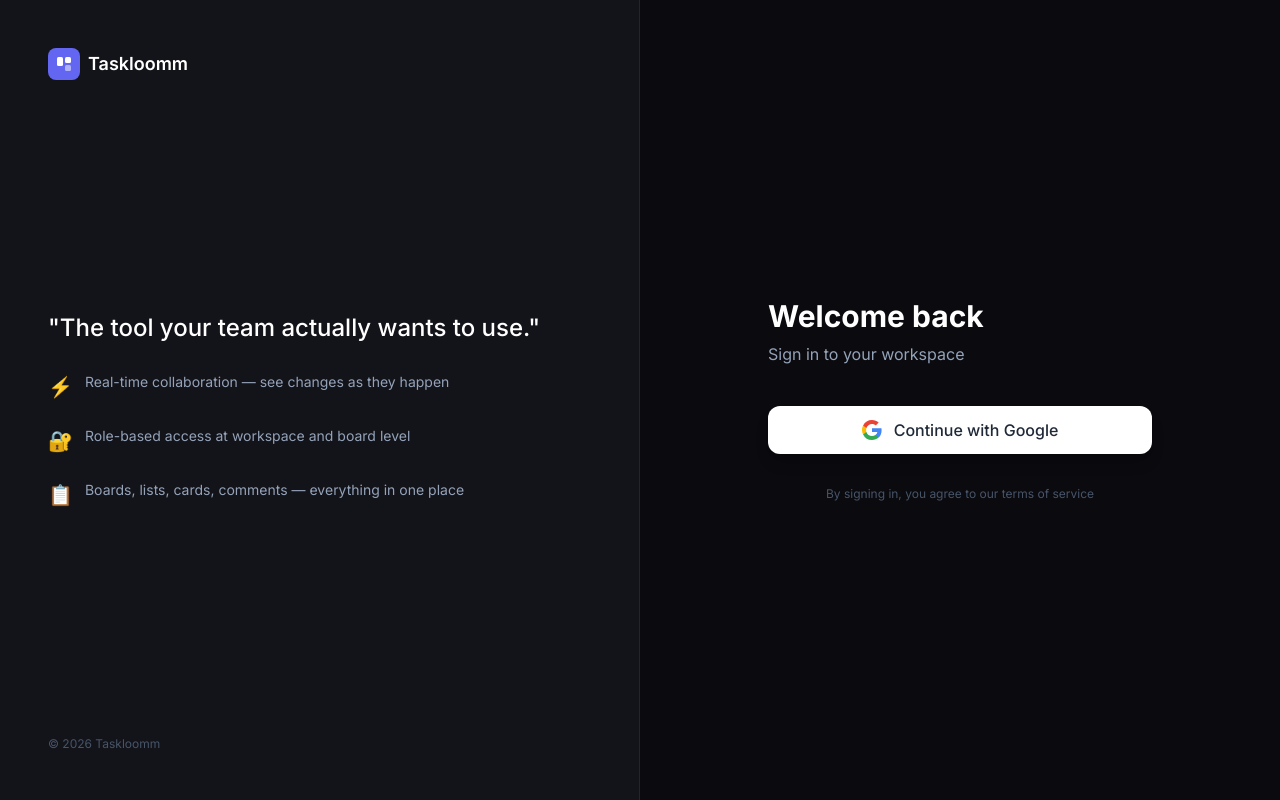
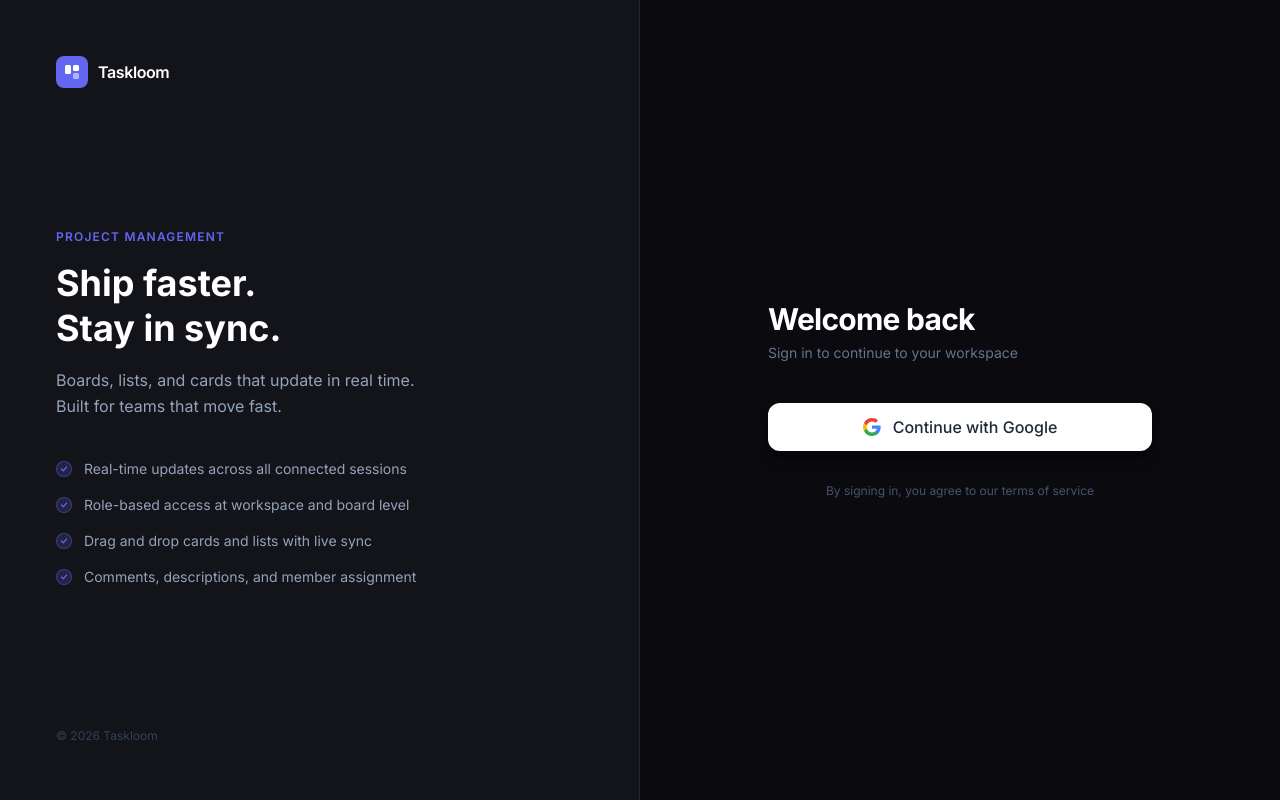
Before and after one commit to ujjwalttomar/taskloom, a React (Vite) app in the folder frontend/: page / in a window 1280 px wide. Built offline with nearby package versions, Linux system fonts and the light colour scheme; no server answers.

Commit message:
ui cleanup - remove emojis, fix avatar colors

```diff
--- a/frontend/src/components/CardModal.tsx
+++ b/frontend/src/components/CardModal.tsx
@@ -375,7 +375,8 @@ function CommentItem({ comment, currentUserId, editingId, editText, onEdit, onEd
 }
 
 function stringToColor(str: string): string {
+    const palette = ["#6366f1","#8b5cf6","#06b6d4","#10b981","#f59e0b","#ef4444","#ec4899","#14b8a6","#3b82f6","#f97316"];
     let hash = 0;
     for (let i = 0; i < str.length; i++) hash = str.charCodeAt(i) + ((hash << 5) - hash);
-    return `hsl(${Math.abs(hash) % 360}, 60%, 40%)`;
+    return palette[Math.abs(hash) % palette.length]!;
 }
--- a/frontend/src/pages/BoardPage.tsx
+++ b/frontend/src/pages/BoardPage.tsx
@@ -503,7 +503,8 @@ export function BoardPage() {
 }
 
 function stringToColor(str: string): string {
+    const palette = ["#6366f1","#8b5cf6","#06b6d4","#10b981","#f59e0b","#ef4444","#ec4899","#14b8a6","#3b82f6","#f97316"];
     let hash = 0;
     for (let i = 0; i < str.length; i++) hash = str.charCodeAt(i) + ((hash << 5) - hash);
-    return `hsl(${Math.abs(hash) % 360}, 60%, 40%)`;
+    return palette[Math.abs(hash) % palette.length]!;
 }
--- a/frontend/src/pages/DashboardPage.tsx
+++ b/frontend/src/pages/DashboardPage.tsx
@@ -348,10 +348,8 @@ function Modal({ title, children, onClose }: { title: string; children: React.Re
 }
 
 function stringToColor(str: string): string {
+    const palette = ["#6366f1","#8b5cf6","#06b6d4","#10b981","#f59e0b","#ef4444","#ec4899","#14b8a6","#3b82f6","#f97316"];
     let hash = 0;
-    for (let i = 0; i < str.length; i++) {
-        hash = str.charCodeAt(i) + ((hash << 5) - hash);
-    }
-    const hue = Math.abs(hash) % 360;
-    return `hsl(${hue}, 60%, 35%)`;
+    for (let i = 0; i < str.length; i++) hash = str.charCodeAt(i) + ((hash << 5) - hash);
+    return palette[Math.abs(hash) % palette.length]!;
 }
--- a/frontend/src/pages/LoginPage.tsx
+++ b/frontend/src/pages/LoginPage.tsx
@@ -16,9 +16,9 @@ export function LoginPage() {
 
     return (
         <div className="min-h-screen bg-bg flex">
-            {/* Left panel - branding */}
-            <div className="hidden lg:flex flex-col justify-between w-1/2 bg-surface border-r border-border p-12">
-                <div className="flex items-center gap-2">
+            {/* Left panel */}
+            <div className="hidden lg:flex flex-col justify-between w-1/2 bg-surface border-r border-border p-14">
+                <div className="flex items-center gap-2.5">
                     <div className="w-8 h-8 bg-accent rounded-lg flex items-center justify-center">
                         <svg width="16" height="16" viewBox="0 0 16 16" fill="none">
                             <rect x="1" y="1" width="6" height="9" rx="1.5" fill="white" />
@@ -26,35 +26,49 @@ export function LoginPage() {
                             <rect x="9" y="9" width="6" height="6" rx="1.5" fill="white" opacity="0.5" />
                         </svg>
                     </div>
-                    <span className="font-semibold text-white text-lg">Taskloomm</span>
+                    <span className="font-semibold text-white text-base tracking-tight">Taskloom</span>
                 </div>
 
-                <div>
-                    <blockquote className="text-2xl font-medium text-white leading-relaxed mb-6">
-                        "The tool your team actually wants to use."
-                    </blockquote>
-                    <div className="flex flex-col gap-6">
+                <div className="space-y-10">
+                    <div>
+                        <p className="text-xs font-semibold text-accent uppercase tracking-widest mb-4">
+                            Project Management
+                        </p>
+                        <h2 className="text-4xl font-bold text-white leading-tight mb-4">
+                            Ship faster.<br />Stay in sync.
+                        </h2>
+                        <p className="text-slate-400 text-base leading-relaxed max-w-sm">
+                            Boards, lists, and cards that update in real time. Built for teams that move fast.
+                        </p>
+                    </div>
+
+                    <div className="space-y-4">
                         {[
-                            { icon: "⚡", text: "Real-time collaboration — see changes as they happen" },
-                            { icon: "🔐", text: "Role-based access at workspace and board level" },
-                            { icon: "📋", text: "Boards, lists, cards, comments — everything in one place" },
-                        ].map((item) => (
-                            <div key={item.text} className="flex items-start gap-3">
-                                <span className="text-xl mt-0.5">{item.icon}</span>
-                                <p className="text-slate-400 text-sm leading-relaxed">{item.text}</p>
+                            "Real-time updates across all connected sessions",
+                            "Role-based access at workspace and board level",
+                            "Drag and drop cards and lists with live sync",
+                            "Comments, descriptions, and member assignment",
+                        ].map((text) => (
+                            <div key={text} className="flex items-start gap-3">
+                                <div className="mt-0.5 w-4 h-4 rounded-full bg-accent/20 border border-accent/40 flex items-center justify-center shrink-0">
+                                    <svg width="8" height="8" fill="none" viewBox="0 0 8 8">
+                                        <path d="M1.5 4l1.8 1.8L6.5 2" stroke="#6366f1" strokeWidth="1.2" strokeLinecap="round" strokeLinejoin="round" />
+                                    </svg>
+                                </div>
+                                <p className="text-slate-400 text-sm">{text}</p>
                             </div>
                         ))}
                     </div>
                 </div>
 
-                <p className="text-slate-600 text-xs">© 2026 Taskloomm</p>
+                <p className="text-slate-700 text-xs">© 2026 Taskloom</p>
             </div>
 
-            {/* Right panel - login */}
+            {/* Right panel */}
             <div className="flex-1 flex items-center justify-center p-8">
                 <div className="w-full max-w-sm">
                     {/* Mobile logo */}
-                    <div className="flex items-center gap-2 mb-10 lg:hidden">
+                    <div className="flex items-center gap-2 mb-12 lg:hidden">
                         <div className="w-8 h-8 bg-accent rounded-lg flex items-center justify-center">
                             <svg width="16" height="16" viewBox="0 0 16 16" fill="none">
                                 <rect x="1" y="1" width="6" height="9" rx="1.5" fill="white" />
@@ -62,21 +76,21 @@ export function LoginPage() {
                                 <rect x="9" y="9" width="6" height="6" rx="1.5" fill="white" opacity="0.5" />
                             </svg>
                         </div>
-                        <span className="font-semibold text-white text-lg">Taskloomm</span>
+                        <span className="font-semibold text-white text-base tracking-tight">Taskloom</span>
                     </div>
 
-                    <h1 className="text-3xl font-bold text-white mb-2">Welcome back</h1>
-                    <p className="text-slate-400 mb-10">Sign in to your workspace</p>
+                    <h1 className="text-3xl font-bold text-white mb-1.5 tracking-tight">Welcome back</h1>
+                    <p className="text-slate-500 text-sm mb-10">Sign in to continue to your workspace</p>
 
                     <a
                         href={`${import.meta.env.VITE_API_URL ?? "http://localhost:3000"}/auth/google`}
-                        className="flex items-center justify-center gap-3 w-full bg-white text-gray-800 font-medium py-3 px-4 rounded-xl hover:bg-gray-100 transition-all duration-150 shadow-lg shadow-black/20"
+                        className="flex items-center justify-center gap-3 w-full bg-white text-gray-800 font-medium py-3 px-4 rounded-xl hover:bg-gray-50 transition-all duration-150 shadow-lg shadow-black/30"
                     >
-                        <svg width="20" height="20" viewBox="0 0 20 20">
-                            <path d="M19.6 10.23c0-.68-.06-1.36-.18-2H10v3.77h5.4a4.63 4.63 0 01-2 3.04v2.52h3.23c1.89-1.74 2.97-4.31 2.97-7.33z" fill="#4285F4"/>
-                            <path d="M10 20c2.7 0 4.97-.9 6.62-2.44l-3.23-2.52c-.9.6-2.04.96-3.39.96-2.6 0-4.8-1.76-5.59-4.12H1.1v2.6A9.99 9.99 0 0010 20z" fill="#34A853"/>
-                            <path d="M4.41 11.88A5.94 5.94 0 014.1 10c0-.65.11-1.28.31-1.88V5.52H1.1A10 10 0 000 10c0 1.61.38 3.14 1.1 4.48l3.31-2.6z" fill="#FBBC05"/>
-                            <path d="M10 3.96c1.47 0 2.78.5 3.82 1.5l2.86-2.86C14.96.9 12.7 0 10 0A9.99 9.99 0 001.1 5.52l3.31 2.6C5.2 5.72 7.4 3.96 10 3.96z" fill="#EA4335"/>
+                        <svg width="18" height="18" viewBox="0 0 20 20">
+                            <path d="M19.6 10.23c0-.68-.06-1.36-.18-2H10v3.77h5.4a4.63 4.63 0 01-2 3.04v2.52h3.23c1.89-1.74 2.97-4.31 2.97-7.33z" fill="#4285F4" />
+                            <path d="M10 20c2.7 0 4.97-.9 6.62-2.44l-3.23-2.52c-.9.6-2.04.96-3.39.96-2.6 0-4.8-1.76-5.59-4.12H1.1v2.6A9.99 9.99 0 0010 20z" fill="#34A853" />
+                            <path d="M4.41 11.88A5.94 5.94 0 014.1 10c0-.65.11-1.28.31-1.88V5.52H1.1A10 10 0 000 10c0 1.61.38 3.14 1.1 4.48l3.31-2.6z" fill="#FBBC05" />
+                            <path d="M10 3.96c1.47 0 2.78.5 3.82 1.5l2.86-2.86C14.96.9 12.7 0 10 0A9.99 9.99 0 001.1 5.52l3.31 2.6C5.2 5.72 7.4 3.96 10 3.96z" fill="#EA4335" />
                         </svg>
                         Continue with Google
                     </a>
```
Also changed, not shown: 1 other file (tests, documents, lock files or other folders).
